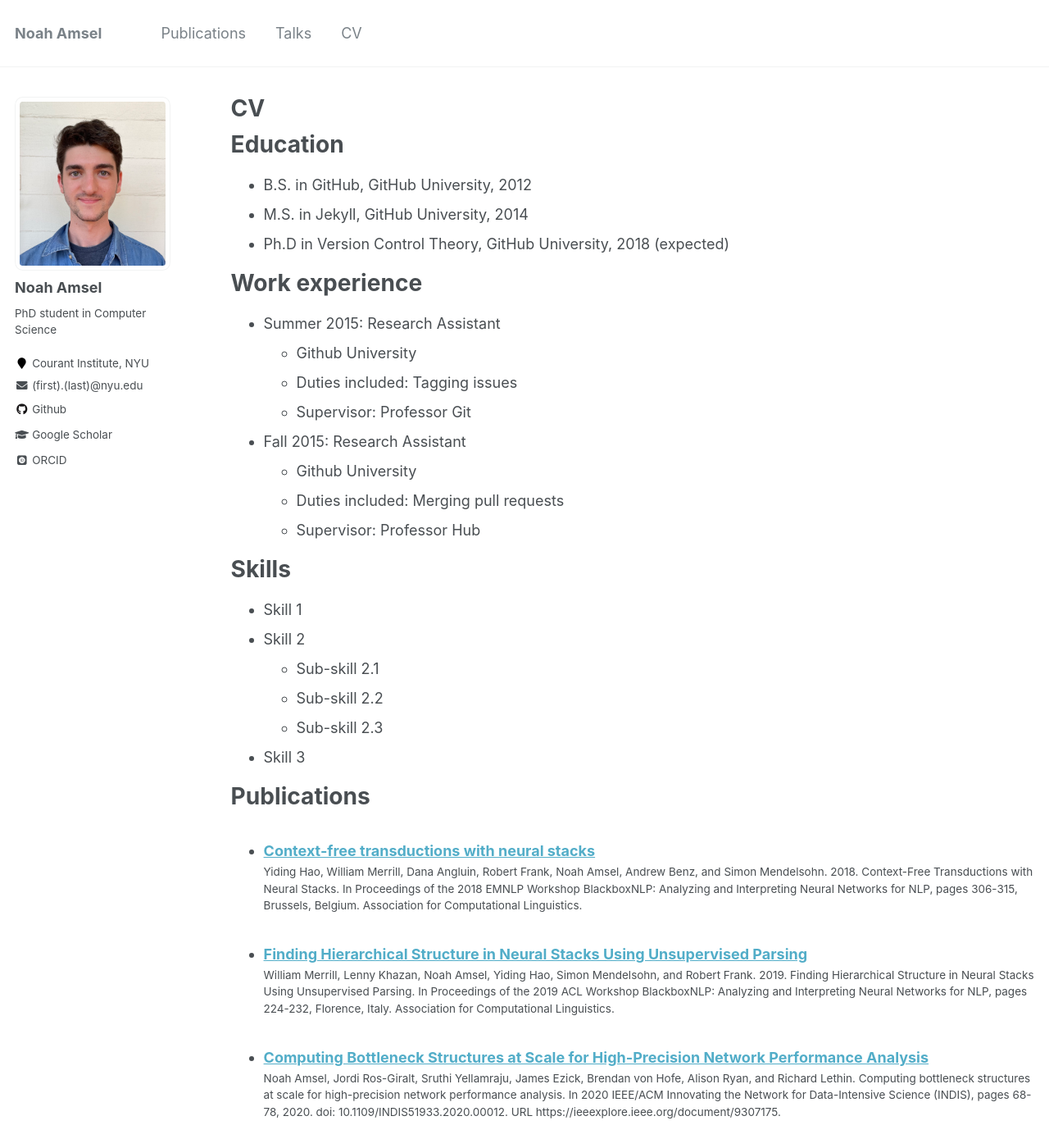
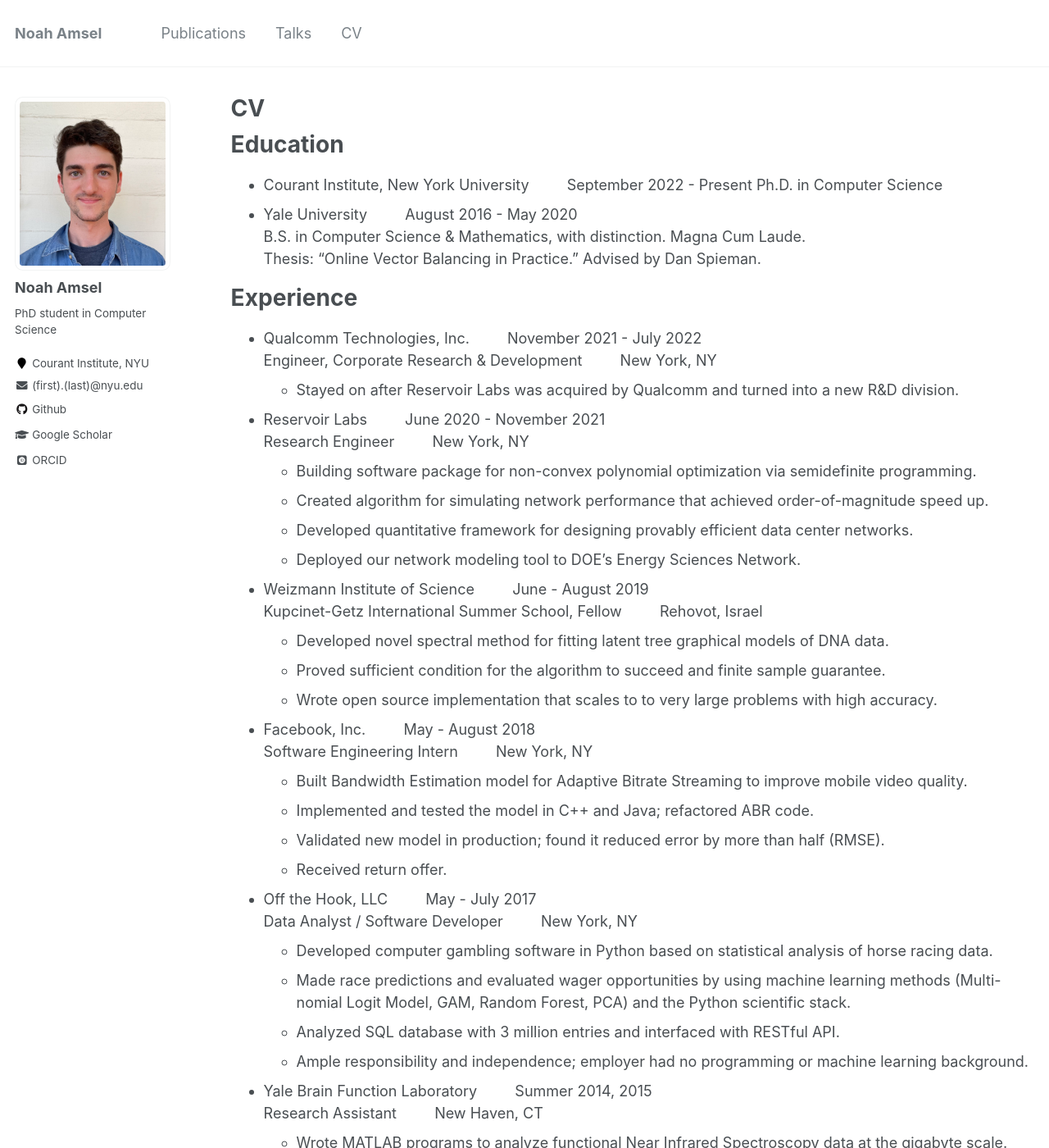
Before and after one commit to NoahAmsel/NoahAmsel.github.io, a Jekyll site: the page built from _pages/cv.md, in a window 1280 px wide and 1400 px high. Shown: the whole window at 82% size. Built offline with Jekyll 4.4.1, drawn with Linux system fonts in a browser that asks for light colours; some web fonts are replaced; some of the changed text lies outside the part shown.

Commit message:
fill in cv

```diff
--- a/_pages/cv.md
+++ b/_pages/cv.md
@@ -11,36 +11,62 @@ redirect_from:
 
 Education
 ======
-* B.S. in GitHub, GitHub University, 2012
-* M.S. in Jekyll, GitHub University, 2014
-* Ph.D in Version Control Theory, GitHub University, 2018 (expected)
+* Courant Institute, New York University &emsp;&emsp; September 2022 - Present
+Ph.D. in Computer Science
+* Yale University &emsp;&emsp; August 2016 - May 2020
+B.S. in Computer Science & Mathematics, with distinction. Magna Cum Laude.
+Thesis: “Online Vector Balancing in Practice.” Advised by Dan Spieman.
 
-Work experience
+Experience
 ======
-* Summer 2015: Research Assistant
-  * Github University
-  * Duties included: Tagging issues
-  * Supervisor: Professor Git
+* Qualcomm Technologies, Inc. &emsp;&emsp; November 2021 - July 2022
+Engineer, Corporate Research & Development &emsp;&emsp; New York, NY
+  * Stayed on after Reservoir Labs was acquired by Qualcomm and turned into a new R&D division.
 
-* Fall 2015: Research Assistant
-  * Github University
-  * Duties included: Merging pull requests
-  * Supervisor: Professor Hub
+* Reservoir Labs &emsp;&emsp; June 2020 - November 2021
+Research Engineer &emsp;&emsp; New York, NY
+  * Building software package for non-convex polynomial optimization via semidefinite programming.
+  * Created algorithm for simulating network performance that achieved order-of-magnitude speed up.
+  * Developed quantitative framework for designing provably efficient data center networks.
+  * Deployed our network modeling tool to DOE’s Energy Sciences Network.
 
-Skills
-======
-* Skill 1
-* Skill 2
-  * Sub-skill 2.1
-  * Sub-skill 2.2
-  * Sub-skill 2.3
-* Skill 3
+* Weizmann Institute of Science &emsp;&emsp; June - August 2019
+Kupcinet-Getz International Summer School, Fellow &emsp;&emsp; Rehovot, Israel
+  * Developed novel spectral method for fitting latent tree graphical models of DNA data.
+  * Proved sufficient condition for the algorithm to succeed and finite sample guarantee.
+  * Wrote open source implementation that scales to to very large problems with high accuracy.
+
+* Facebook, Inc. &emsp;&emsp; May - August 2018
+Software Engineering Intern &emsp;&emsp; New York, NY
+  * Built Bandwidth Estimation model for Adaptive Bitrate Streaming to improve mobile video quality.
+  * Implemented and tested the model in C++ and Java; refactored ABR code.
+  * Validated new model in production; found it reduced error by more than half (RMSE).
+  * Received return offer.
+
+* Off the Hook, LLC &emsp;&emsp; May - July 2017
+Data Analyst / Software Developer &emsp;&emsp; New York, NY
+  * Developed computer gambling software in Python based on statistical analysis of horse racing data.
+  * Made race predictions and evaluated wager opportunities by using machine learning methods (Multi-
+nomial Logit Model, GAM, Random Forest, PCA) and the Python scientific stack.
+  * Analyzed SQL database with 3 million entries and interfaced with RESTful API.
+  * Ample responsibility and independence; employer had no programming or machine learning background.
+
+* Yale Brain Function Laboratory &emsp;&emsp; Summer 2014, 2015
+Research Assistant &emsp;&emsp; New Haven, CT
+  * Wrote MATLAB programs to analyze functional Near Infrared Spectroscopy data at the gigabyte scale.
+  * Introduced permutation testing for statistical significance; learned signal processing methods.
+  * Designed and conducted independent, award-winning research project that used human subjects to study the neural circuitry of interpersonal communication (Intel STS Semifinalist, 2016)
 
 Publications
 ======
   <ul>{% for post in site.publications %}
     {% include archive-single-cv.html %}
   {% endfor %}</ul>
+
+Awards
+======
+* Phi Beta Kappa, 2020
+* Intel Science Talent Search Semifinalist, 2016
 
 Talks
 ======
```
Also changed, not shown: other parts of _pages/cv.md (+0 -4 lines).
